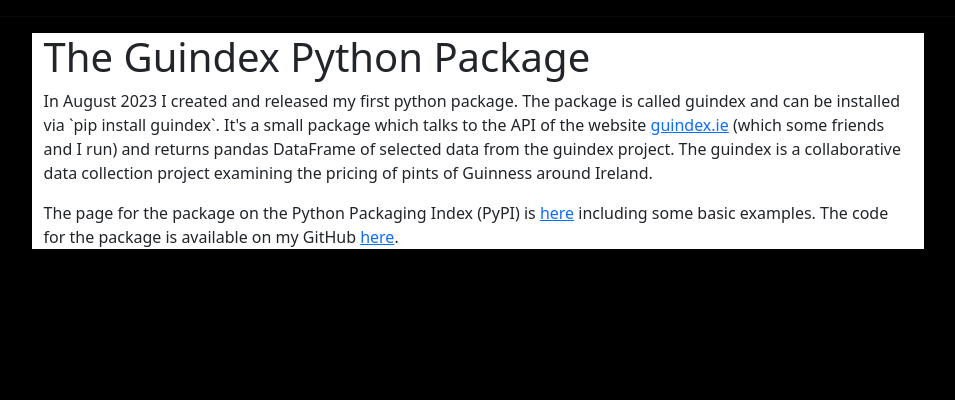
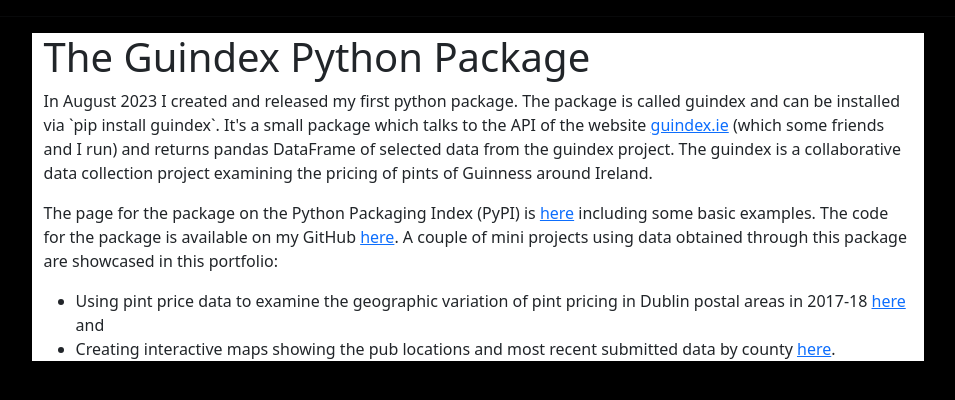
Before and after one commit to rmcg123/portfolio_website, a Django app: page /guindex_package/ in a window 1280 px wide. Shown: the part 56-456 px from the top of the page, without its empty margins (162-1117 px from the left). Run offline with Django 4.2, Linux system fonts and the light colour scheme.

Commit message:
Misc. tweaks

```diff
--- a/pages/templates/pages/guindex_map.html
+++ b/pages/templates/pages/guindex_map.html
@@ -6,7 +6,7 @@
 
     <p>
         In this article I demonstrate how a guindex style pubs map can be made using
-        pubs data retrieved from the guindex API using the guindex python package.
+        pubs data retrieved from the guindex API using the <a href="{% url 'guindex_package' %}">guindex python package</a> that I created.
     </p>
 
     <p>
@@ -41,7 +41,9 @@
         Once the map is finished the html representation of it is added to the
         context dictionary within the django view which is passed to the render
         function. The map is then extracted from the context dictionary in the
-        corresponding html template.
+        corresponding html template. Figuring out the appropriate exceptions to
+        add to the content security policy on the live website in order to
+        properly display the map was a bit of a headache.
     </p>
 
     <p>
--- a/pages/templates/pages/guindex_package.html
+++ b/pages/templates/pages/guindex_package.html
@@ -16,6 +16,17 @@
         Packaging Index (PyPI) is <a href="https://pypi.org/project/guindex/">here</a>
         including some basic examples. The code
         for the package is available on my GitHub <a href="https://github.com/rmcg123/guindex-py">here</a>.
+        A couple of mini projects using data obtained through this package are showcased in this portfolio:
+        <ul>
+            <li>
+                Using pint price data to examine the geographic variation of pint
+                pricing in Dublin postal areas in 2017-18 <a href="{% url 'guinness_pricing_post' %}">here</a> and
+            </li>
+            <li>
+                Creating interactive maps showing the pub locations and most recent
+                submitted data by county <a href="{% url 'guindex_map' %}">here</a>.
+            </li>
+        </ul>
     </p>
 
 {% endblock page_content %}
--- a/pages/templates/pages/irish_rail_rt.html
+++ b/pages/templates/pages/irish_rail_rt.html
@@ -24,7 +24,6 @@
             page <a href="{% url 'example_map' %}">here</a>
             )
         </p>
-        <img src="{% static 'irish_rail_rt/trains_2023-10-19 17:46:17.885501.png' %}" alt="Ireland train image" style="width:80%">
         <p>
 
             In order to display the
--- a/pages/templates/pages/simpsons_ratings.html
+++ b/pages/templates/pages/simpsons_ratings.html
@@ -15,7 +15,7 @@
     <p>
         The summary information of the episodes were obtained using the python
         requests package and the html was parsed using the Beautiful Soup
-        package. This allowed us to identify the peak period of the show (see
+        package. This allowed me to identify the peak period of the show (see
         image below).
     </p>
 
```
Also changed, not shown: README.md.
